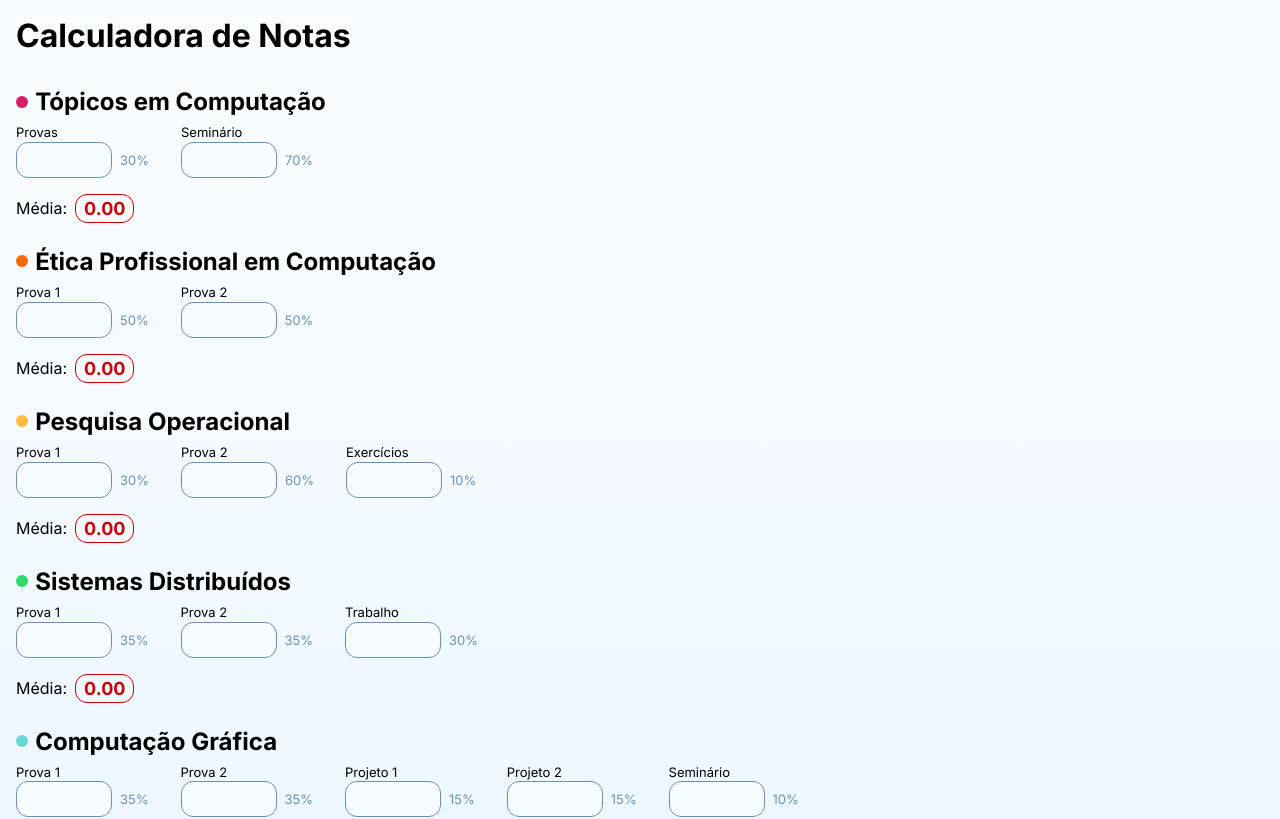
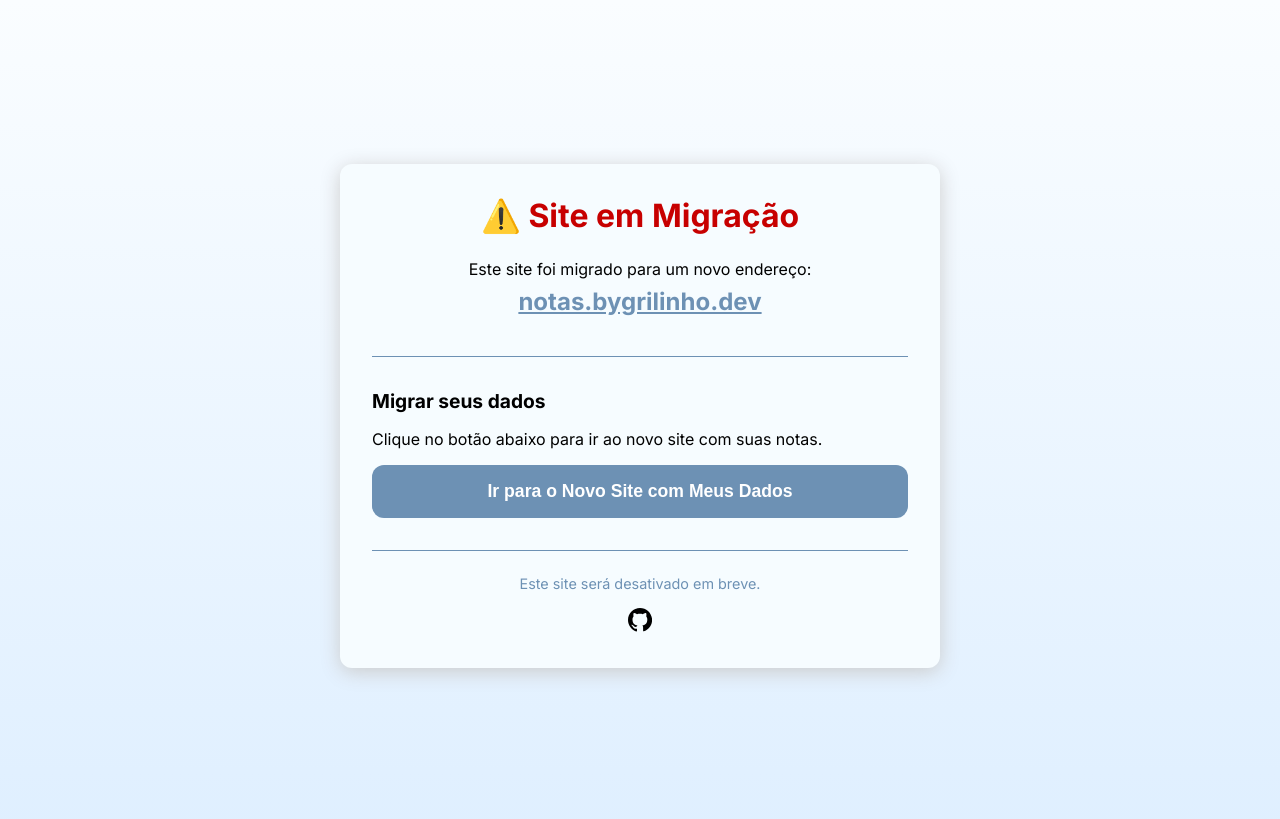
Before and after one commit to Bygrilinho/notaseep, a Next.js app: page / in a window 1280 px wide. Shown: the top 819 px of the page. Built offline with nearby package versions, Linux system fonts and the light colour scheme.

Commit message:
migration

```diff
--- /dev/null
+++ b/app/page.module.css
@@ -0,0 +1,101 @@
+.main {
+  min-height: 100vh;
+  display: flex;
+  justify-content: center;
+  align-items: center;
+  padding: 1rem;
+}
+
+.card {
+  background: var(--input-bg);
+  border-radius: var(--border-radius);
+  padding: 2rem;
+  max-width: 600px;
+  width: 100%;
+  box-shadow: 0 4px 20px var(--shadow);
+}
+
+.card h1 {
+  margin-top: 0;
+  margin-bottom: 1.5rem;
+  text-align: center;
+  color: var(--fail);
+}
+
+.card h2 {
+  margin-top: 0;
+  margin-bottom: 1rem;
+  font-size: 1.2rem;
+}
+
+.message {
+  text-align: center;
+  margin-bottom: 2rem;
+  padding-bottom: 2rem;
+  border-bottom: 1px solid var(--accent);
+}
+
+.message p {
+  margin: 0.5rem 0;
+}
+
+.newUrl {
+  font-size: 1.5rem;
+  font-weight: bold;
+}
+
+.newUrl a {
+  color: var(--accent);
+  text-decoration: underline;
+}
+
+.newUrl a:hover {
+  opacity: 0.8;
+}
+
+.instructions {
+  margin-bottom: 2rem;
+}
+
+.instructions p {
+  margin: 0.5rem 0 1rem;
+  color: var(--text);
+}
+
+.exportButton {
+  width: 100%;
+  padding: 1rem;
+  font-size: 1.1rem;
+  font-weight: bold;
+  background: var(--accent);
+  color: white;
+  border: none;
+  border-radius: var(--border-radius);
+  cursor: pointer;
+  transition: opacity 0.2s;
+}
+
+.exportButton:hover {
+  opacity: 0.9;
+}
+
+.footer {
+  text-align: center;
+  padding-top: 1.5rem;
+  border-top: 1px solid var(--accent);
+}
+
+.footer p {
+  margin: 0 0 1rem;
+  font-size: 0.9rem;
+  color: var(--accent);
+}
+
+.footer a {
+  color: var(--text);
+  transition: opacity 0.2s;
+}
+
+.footer a:hover {
+  opacity: 0.7;
+}
--- a/app/page.tsx
+++ b/app/page.tsx
@@ -1,32 +1,71 @@
-import Subject from "@/components/subject";
-import Calendar from "@/components/calendar";
+'use client';
 
-import fs from 'fs';
-import path from 'path';
+import styles from './page.module.css';
+
+// Layout is loaded from public/default.json at build time
+import layoutData from '@/public/default.json';
 
 export default function Home() {
-  const filePath = path.join(process.cwd(), 'public', 'default.json');
+  const subjects = layoutData.subjects as Subject[];
 
-  let data: Data;
+  const handleMigrate = () => {
+    // Collect grades from localStorage (old format: ${subjectId}-grades)
+    const grades: { [subjectId: string]: { [weightId: string]: string } } = {};
 
+    subjects.forEach((subject) => {
+      const savedGrades = localStorage.getItem(`${subject.id}-grades`);
+      if (savedGrades) {
         try {
-    data = JSON.parse(fs.readFileSync(filePath, 'utf8'));
-  } catch (error) {
-    console.error('Error reading JSON file:', error);
-    return <div>Erro ao carregar.</div>;
+          grades[subject.id] = JSON.parse(savedGrades);
+        } catch (e) {
+          console.error(`Error parsing grades for ${subject.id}:`, e);
         }
+      }
+    });
 
-  const { subjects } = data;
+    // Create migration data
+    const migrationData = {
+      layout: {
+        subjects: subjects
+      },
+      grades: grades
+    };
+
+    // Encode to base64 (UTF-8 safe)
+    const jsonString = JSON.stringify(migrationData);
+    const bytes = new TextEncoder().encode(jsonString);
+    const binaryString = Array.from(bytes, byte => String.fromCharCode(byte)).join('');
+    const base64 = btoa(binaryString);
+
+    // Redirect to new site with data
+    window.location.href = `https://notas.bygrilinho.dev/import?data=${base64}`;
+  };
 
   return (
-    <main>
-      <h1>Calculadora de Notas</h1>
-      <div>
-        {subjects.map((subject: Subject, index) => (
-          <Subject key={subject.id} subject={subject} index={index} />
-        ))}
+    <main className={styles.main}>
+      <div className={styles.card}>
+        <h1>⚠️ Site em Migração</h1>
+
+        <div className={styles.message}>
+          <p>Este site foi migrado para um novo endereço:</p>
+          <p className={styles.newUrl}>
+            <a href="https://notas.bygrilinho.dev" target="_blank" rel="noopener noreferrer">
+              notas.bygrilinho.dev
+            </a>
+          </p>
         </div>
-      <Calendar subjects={subjects} />
+
+        <div className={styles.instructions}>
+          <h2>Migrar seus dados</h2>
+          <p>Clique no botão abaixo para ir ao novo site com suas notas.</p>
+
+          <button onClick={handleMigrate} className={styles.exportButton}>
+            Ir para o Novo Site com Meus Dados
+          </button>
+        </div>
+
+        <div className={styles.footer}>
+          <p>Este site será desativado em breve.</p>
           <a href="https://github.com/Bygrilinho/notaseep" aria-label="Ver no GitHub">
             <svg
               xmlns="http://www.w3.org/2000/svg"
@@ -41,6 +80,8 @@ export default function Home() {
               />
             </svg>
           </a>
+        </div>
+      </div>
     </main>
   );
 }
--- a/components/calendar.tsx
+++ b/components/calendar.tsx
@@ -6,9 +6,7 @@ function getAllExams(subjects: Subject[]) {
   subjects.forEach((subject, index) => {
     subject.weights.forEach((weight) => {
       if (weight.date) {
-        weight.date.forEach((dateStr) => {
-          exams.push({ date: dateStr, subject: subject.name, subjectIndex: index });
-        });
+        exams.push({ date: weight.date, subject: subject.name, subjectIndex: index });
       }
     });
   });
--- a/types/subject.d.ts
+++ b/types/subject.d.ts
@@ -2,7 +2,7 @@ type Weight = {
   id: string;
   name: string;
   value: number;
-  date?: string[];
+  date?: string;
 };
 
 type Subject = {
```
Lines whose indentation alone changed are shown as unchanged.
